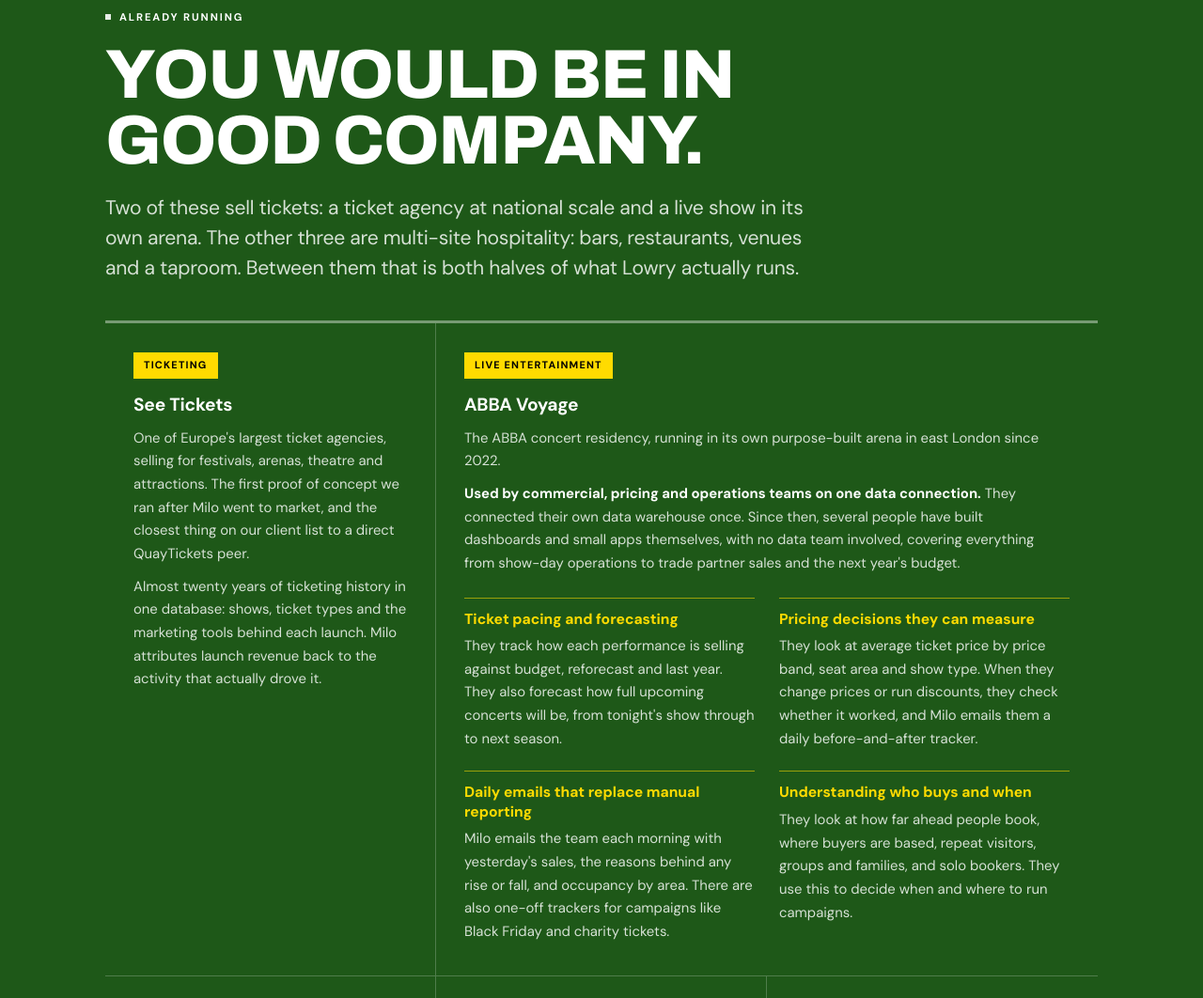
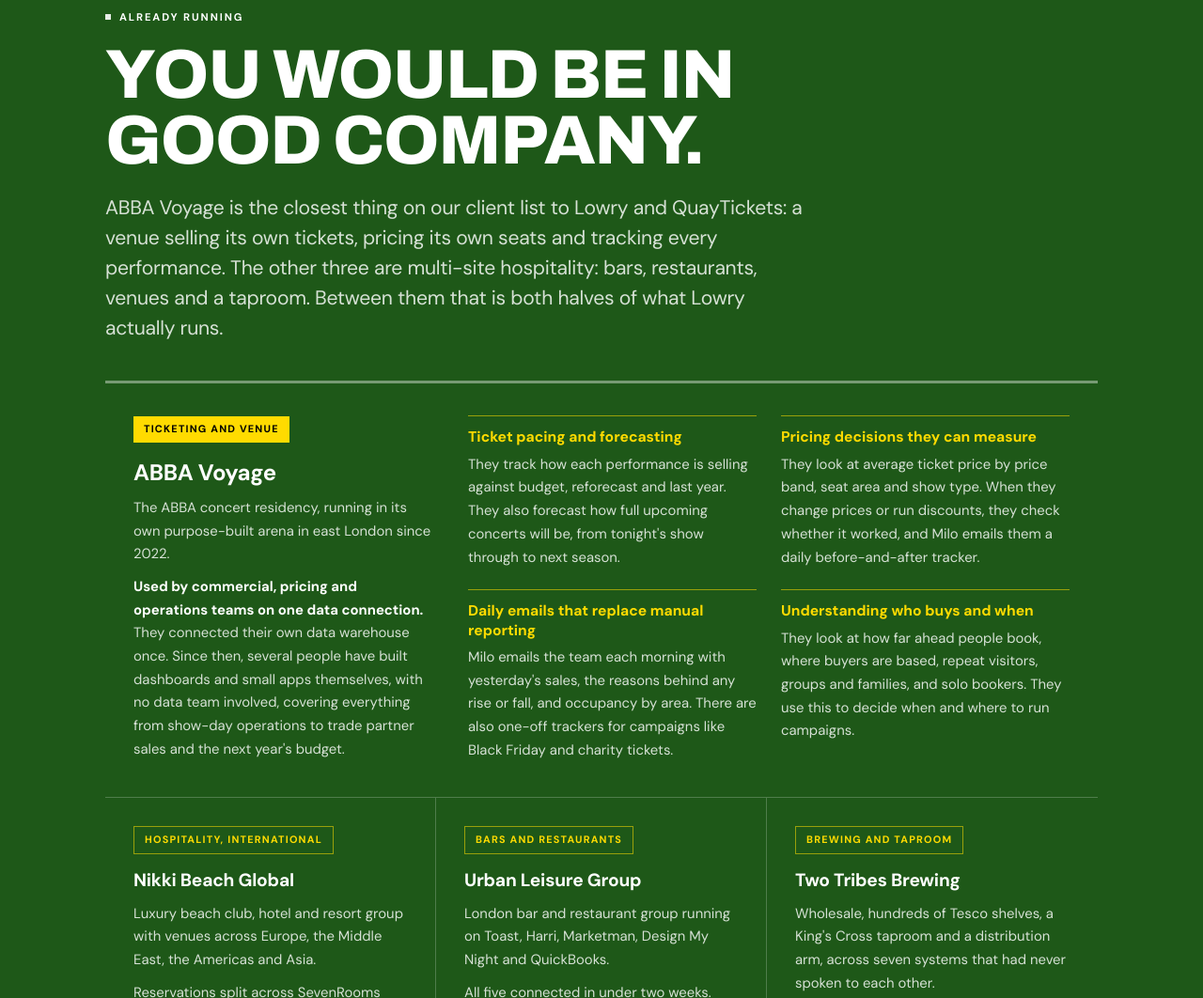
Before and after one commit to liamrabone93/milo-quaytickets-proposal, a plain HTML site: page index.html in a window 1280 px wide. Shown: the part 9923-10985 px from the top of the page at 94% size. Drawn offline with Linux system fonts and the light colour scheme.

Commit message:
Remove See Tickets, lead the proof section with ABBA Voyage
Co-Authored-By: Claude Opus 5.5 <noreply@anthropic.com>

```diff
--- a/index.html
+++ b/index.html
@@ -288,10 +288,10 @@ h1 em{font-style:normal;color:var(--yellow)}
 /* ── Proof ──────────────────────────────────────────────── */
 .proof{display:grid;grid-template-columns:repeat(3,minmax(0,1fr));border-top:3px solid rgba(255,255,255,.4)}
 .pr{padding:30px 30px 34px;border-right:1px solid rgba(255,255,255,.22);border-bottom:1px solid rgba(255,255,255,.22)}
-.pr:nth-child(2),.pr:last-child{border-right:0}
-.pr:nth-child(n+3){border-bottom:0}
-.pr-wide{grid-column:span 2}
-.pw-intro{max-width:620px;margin-bottom:24px}
+.pr:first-child,.pr:last-child{border-right:0}
+.pr:nth-child(n+2){border-bottom:0}
+.pr-wide{grid-column:1/-1;display:grid;grid-template-columns:minmax(0,1fr) minmax(0,2fr);gap:36px;padding-top:34px;padding-bottom:38px}
+.pr.pr-wide h4{font-size:1.5rem}
 .pw-intro p b{color:#fff}
 .pw-pts{display:grid;grid-template-columns:1fr 1fr;gap:22px 26px}
 .pw-pt{border-top:1.5px solid rgba(255,219,0,.55);padding-top:12px}
@@ -302,7 +302,7 @@ h1 em{font-style:normal;color:var(--yellow)}
 .pr h4{font-size:1.2rem;margin-bottom:10px}
 .pr p{font-size:.93rem}
 .pr p+p{margin-top:10px}
-@media(max-width:900px){.proof{grid-template-columns:1fr}.pr-wide{grid-column:auto}.pr:nth-child(n){border-right:0;border-bottom:1px solid rgba(255,255,255,.22)}.pr:last-child{border-bottom:0}}
+@media(max-width:900px){.proof{grid-template-columns:1fr}.pr-wide{grid-column:auto;grid-template-columns:1fr;gap:24px}.pr:nth-child(n){border-right:0;border-bottom:1px solid rgba(255,255,255,.22)}.pr:last-child{border-bottom:0}}
 @media(max-width:640px){.pw-pts{grid-template-columns:1fr}}
 
 /* ── Tixly APIs ─────────────────────────────────────────── */
@@ -734,18 +734,12 @@ footer{background:var(--ink);color:#fff;padding:52px 0 44px;border-top:3px solid
     <div class="sec-head reveal" style="margin-bottom:40px">
       <span class="eyebrow"><span class="dot"></span>Already running</span>
       <h2>You would be in<br/>good company.</h2>
-      <p class="lead">Two of these sell tickets: a ticket agency at national scale and a live show in its own arena. The other three are multi-site hospitality: bars, restaurants, venues and a taproom. Between them that is both halves of what Lowry actually runs.</p>
+      <p class="lead">ABBA Voyage is the closest thing on our client list to Lowry and QuayTickets: a venue selling its own tickets, pricing its own seats and tracking every performance. The other three are multi-site hospitality: bars, restaurants, venues and a taproom. Between them that is both halves of what Lowry actually runs.</p>
     </div>
     <div class="proof reveal d1">
-      <div class="pr">
-        <span class="pr-tag">Ticketing</span>
-        <h4>See Tickets</h4>
-        <p>One of Europe's largest ticket agencies, selling for festivals, arenas, theatre and attractions. The first proof of concept we ran after Milo went to market, and the closest thing on our client list to a direct QuayTickets peer.</p>
-        <p>Almost twenty years of ticketing history in one database: shows, ticket types and the marketing tools behind each launch. Milo attributes launch revenue back to the activity that actually drove it.</p>
-      </div>
       <div class="pr pr-wide">
         <div class="pw-intro">
-          <span class="pr-tag">Live entertainment</span>
+          <span class="pr-tag">Ticketing and venue</span>
           <h4>ABBA Voyage</h4>
           <p>The ABBA concert residency, running in its own purpose-built arena in east London since 2022.</p>
           <p><b>Used by commercial, pricing and operations teams on one data connection.</b> They connected their own data warehouse once. Since then, several people have built dashboards and small apps themselves, with no data team involved, covering everything from show-day operations to trade partner sales and the next year's budget.</p>
```
